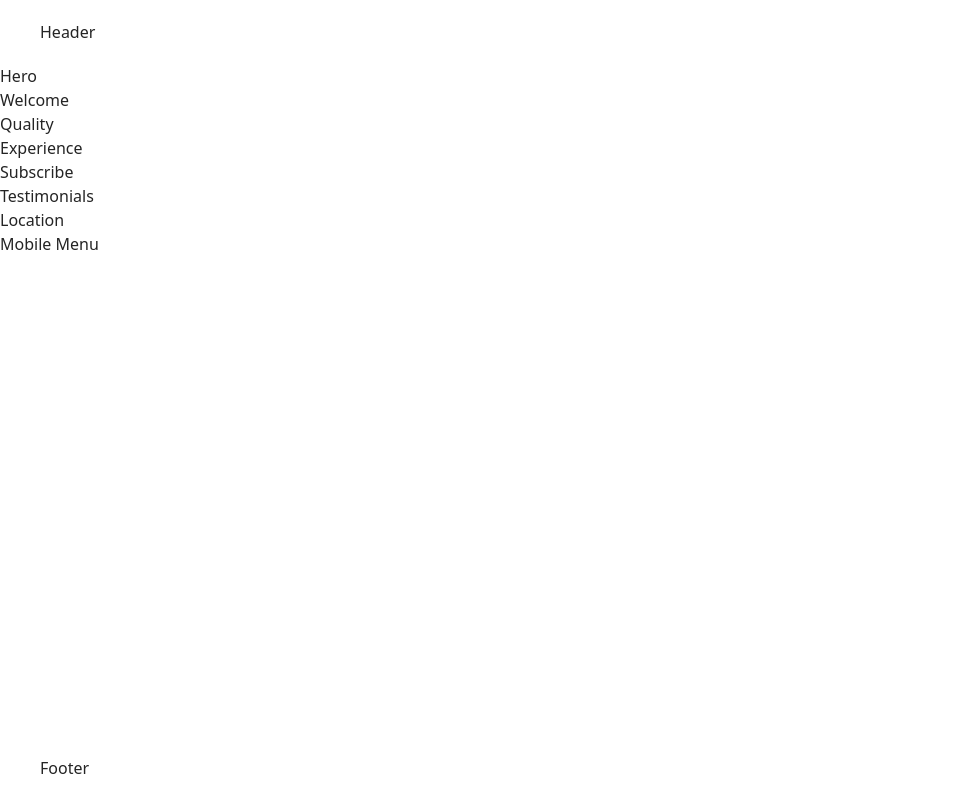
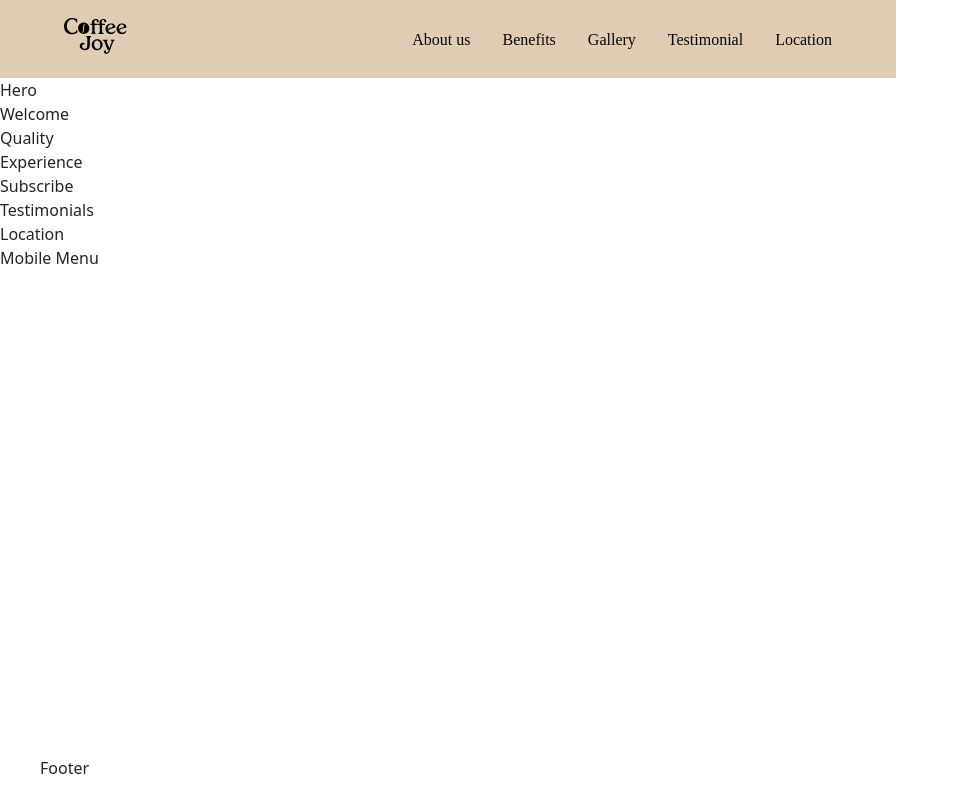
Before and after one commit to GoitStudentsWorks/html-css_126-Anastasiia-S100306, a website built with Vite: page src/index.html in a window 1280 px wide. Shown: the whole page, without its empty margins (0-959 px from the left). Built offline with nearby package versions, Linux system fonts and the light colour scheme.

Commit message:
add header

```diff
--- a/src/css/base.css
+++ b/src/css/base.css
@@ -27,6 +27,7 @@ body {
 main {
   flex-grow: 1;
 }
+
 main:has(.back-link) {
   text-align: center;
 }
--- a/src/css/container.css
+++ b/src/css/container.css
@@ -5,12 +5,14 @@
   margin: 0 auto;
   padding: 0 16px;
 }
+
 /* Styles for Tablet devices */
 @media only screen and (min-width: 768px) {
   .container {
     max-width: 768px;
   }
 }
+
 /* Styles for Desktop devices */
 @media only screen and (min-width: 1200px) {
   .container {
--- a/src/css/header.css
+++ b/src/css/header.css
@@ -1,4 +1,4 @@
-.header {
+/* .header {
   padding: 20px 0;
 }
 .nav {
@@ -42,3 +42,98 @@
 .nav-link.active::after {
   background: #747bff;
 }
+  */
+
+a {
+  text-decoration: none;
+}
+
+ul {
+  list-style-type: none;
+  margin: 0;
+  padding: 0;
+}
+
+h1,
+p {
+  margin: 0;
+}
+
+.header-coffee {
+  background-color: #E0CBB4;
+}
+
+.container-coffee {
+  min-width: 320px;
+  max-width: 375px;
+  padding: 0 16px;
+}
+
+.svg-coffee {
+  margin: 18px 0;
+  width: 84px;
+}
+
+.coffee-joy {
+  display: flex;
+  justify-content: space-between;
+  align-items: center;
+}
+
+.nav-coffee {
+  display: none;
+}
+
+.burger-coffee {
+  padding: 0;
+  border: none;
+  background-color: rgba(224, 203, 180, 1);
+}
+
+.burger-icon {
+  display: block;
+  fill: rgba(11, 8, 3, 1);
+}
+
+.button {
+  cursor: pointer;
+}
+
+@media screen and (min-width: 768px) {
+  .container-coffee {
+    max-width: 768px;
+    padding: 18px 64px;
+  }
+
+  .svg-coffee {
+    margin: 0;
+  }
+
+  .burger-coffee {
+    display: none;
+  }
+
+  .nav-coffee {
+    display: flex;
+  }
+
+  .item-coffee-nav {
+    display: flex;
+    gap: 32px;
+    padding: 6px 0;
+  }
+
+  .link-coffee {
+    color: rgba(11, 8, 3, 1);
+    font-size: 16px;
+    line-height: 150%;
+    font-weight: 400;
+    font-family: "Quicksand";
+  }
+}
+
+@media screen and (min-width: 1440px) {
+  .container-coffee {
+    max-width: 1440px;
+  }
+}
--- a/src/partials/header.html
+++ b/src/partials/header.html
@@ -1,5 +1,35 @@
-<header class="header">
-  <div class="container">
-    Header
+<!-- header project CoffeeJoy -->
+<header class="header-coffee container-coffee">
+  <div class="coffee-joy">
+    <a class="svg-coffee" href="">
+      <svg width="63" height="36">
+        <use href="../img/coffeejoy.svg#icon-coffee-joy"></use>
+      </svg>
+    </a>
+    <nav class="nav-coffee">
+      <ul class="item-coffee-nav">
+        <li class="item-link-coffee">
+          <a class="link-coffee" href="">About us</a>
+        </li>
+        <li class="item-link-coffee">
+          <a class="link-coffee" href="">Benefits</a>
+        </li>
+        <li class="item-link-coffee">
+          <a class="link-coffee" href="">Gallery</a>
+        </li>
+        <li class="item-link-coffee">
+          <a class="link-coffee" href="">Testimonial</a>
+        </li>
+        <li class="item-link-coffee">
+          <a class="link-coffee" href="">Location</a>
+        </li>
+      </ul>
+    </nav>
+    <button class="burger-coffee" type="button">
+      <svg class="burger-icon" width="16" height="12">
+        <use href="../img/burger.svg#icon-burger">
+        </use>
+      </svg>
+    </button>
   </div>
 </header>
```
Also changed, not shown: src/img/burger.svg (added), src/img/coffeejoy.svg (added), src/img/sprite.svg.
